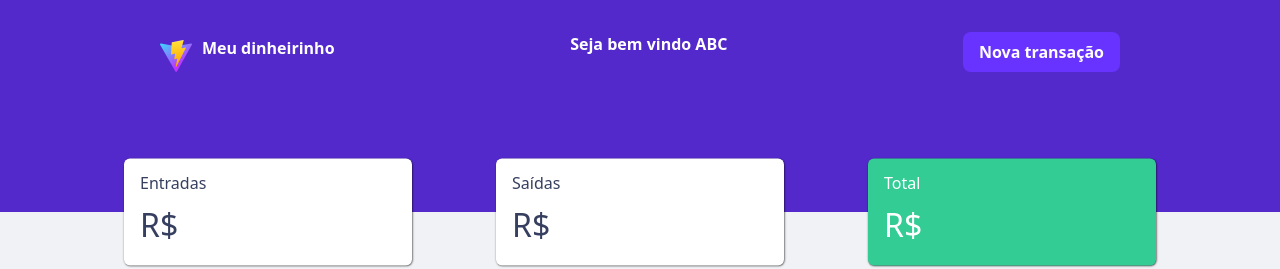
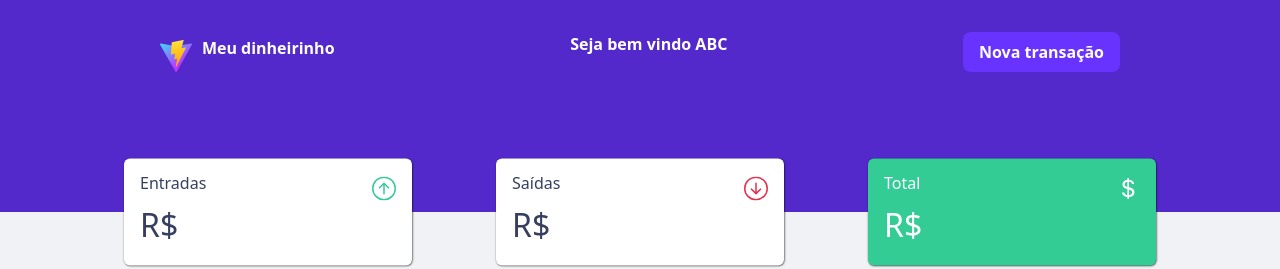
Before and after one commit to diegodsm314/meudinheirinho, a React (Vite) app: page / in a window 1280 px wide. Shown: the top 269 px of the page. Built offline with nearby package versions, Linux system fonts and the light colour scheme; no server answers.

Commit message:
add icons on card

```diff
--- a/src/components/Card/Card.css
+++ b/src/components/Card/Card.css
@@ -32,11 +32,29 @@
     width: 18rem;
 }
 
-.card-title {
+.div-card-title {
+    display: flex;
+    align-items: center;
+    justify-content: space-between;
+}
+
+.icon-card{
+    font-size: 24px;
+}
+
+.arrow-up {
+    color: var(--positive);
+}
+
+.arrow-down {
+    color: var(--negative);
+}
+
+.card-title{
     font-size: 16px;
 }
 
-.card-text {
+.card-text  {
     font-size: 32px;
 }
 
--- a/src/components/Card/Card.jsx
+++ b/src/components/Card/Card.jsx
@@ -2,6 +2,7 @@ import { useState, useEffect } from 'react';
 import Card from 'react-bootstrap/Card';
 import './Card.css';
 import user from '../../services/data';
+import { ArrowUpCircle, ArrowDownCircle, CurrencyDollar} from 'react-bootstrap-icons';
 
 function CardUnique() {
   const [counts, setCounts] = useState([]);
@@ -16,7 +17,10 @@ function CardUnique() {
     <div className="summary">
       <Card className="card white-card">
         <Card.Body>
-          <Card.Title className="card-title">Entradas</Card.Title>
+          <div className='div-card-title'>
+            <Card.Title className="card-title">Entradas</Card.Title>
+            <ArrowUpCircle className='icon-card arrow-up'/>
+          </div>
           <Card.Text className="card-text">
             R$ { }
             <span className='white-card'>Última entrada dia {}</span>
@@ -25,7 +29,10 @@ function CardUnique() {
       </Card>
       <Card className="card white-card">
         <Card.Body>
+        <div className='div-card-title'>
           <Card.Title className="card-title">Saídas</Card.Title>
+          <ArrowDownCircle className='icon-card arrow-down'/>
+        </div>
           <Card.Text className="card-text">
             R$ { }
             <span className='white-card'>Última entrada dia {}</span>
@@ -34,7 +41,10 @@ function CardUnique() {
       </Card>
       <Card className="card green-card">
         <Card.Body>
-          <Card.Title className="card-title">Total</Card.Title>
+          <div className='div-card-title'>
+            <Card.Title className="card-title">Total</Card.Title>
+            <CurrencyDollar className='icon-card'/>
+          </div>
           <Card.Text className="card-text">
             R$ { }
             <span className='span-green'>Última entrada dia {}</span>
```
